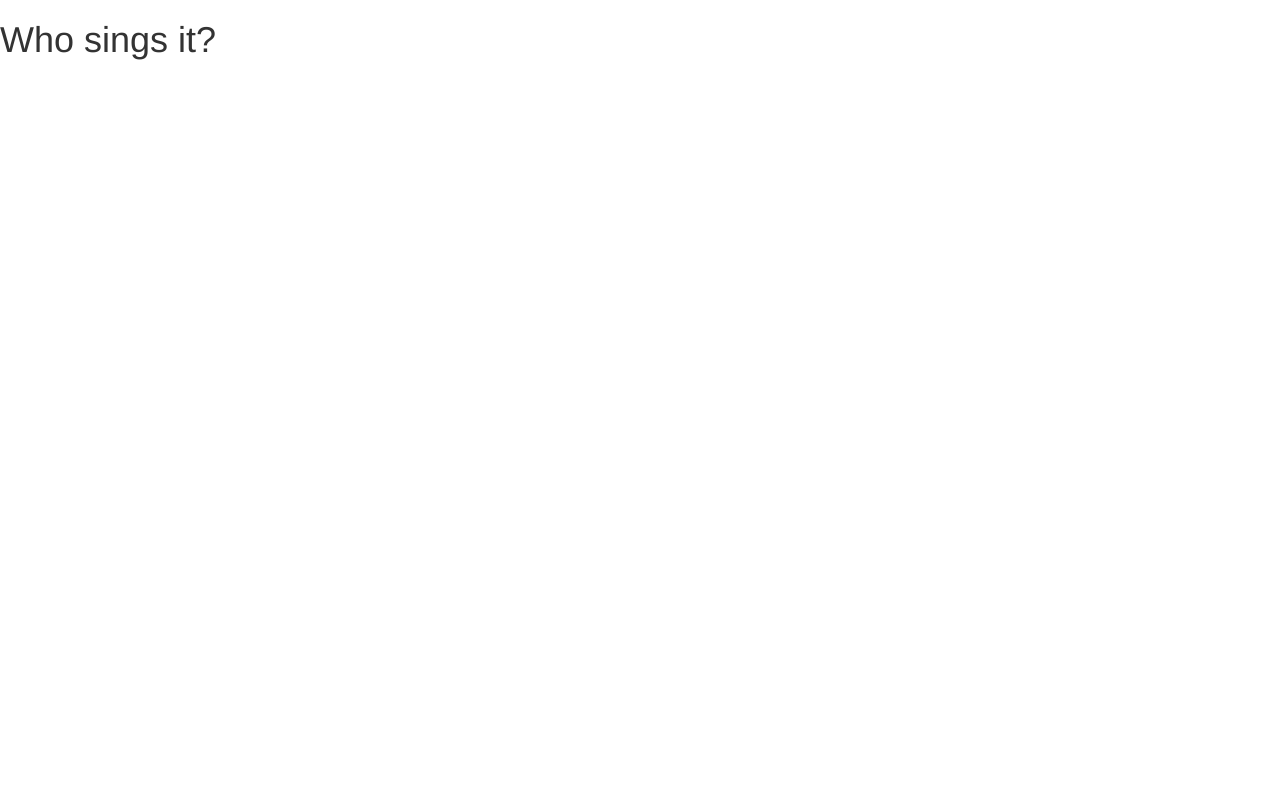
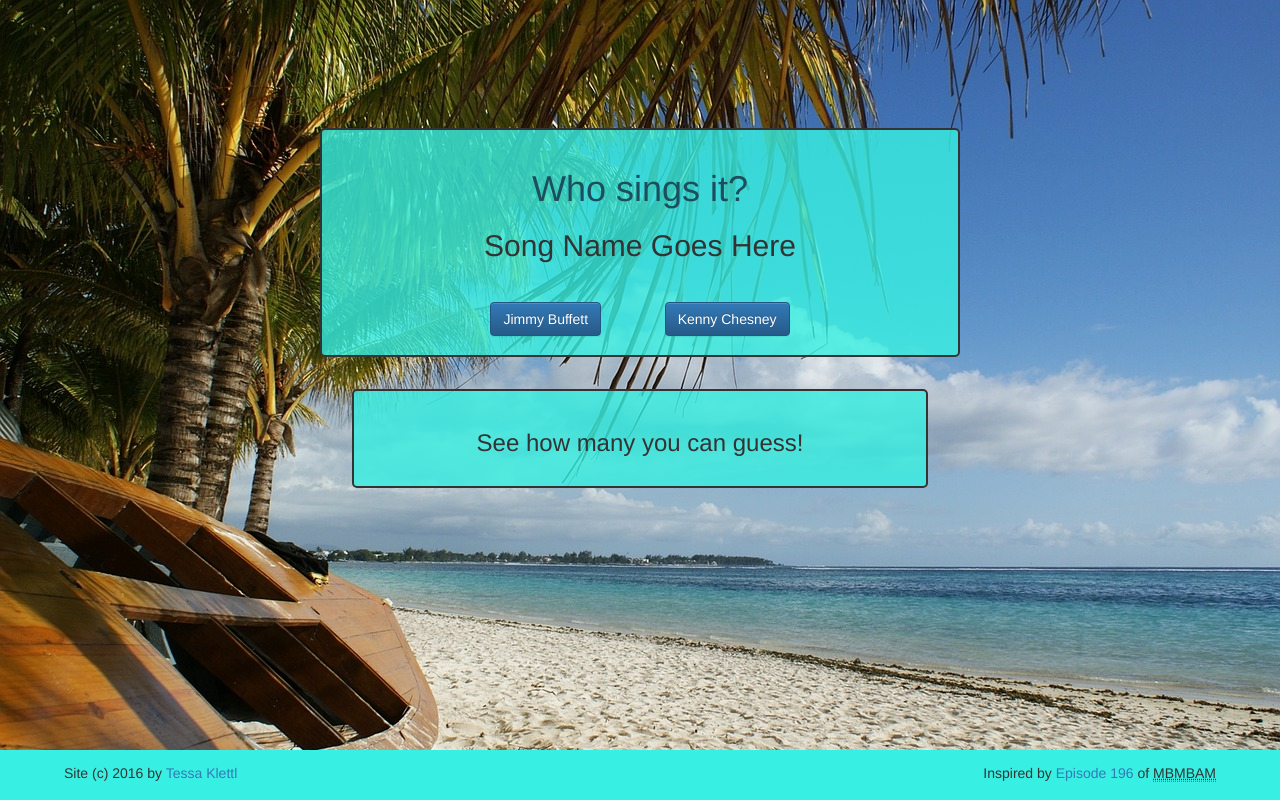
Before and after one commit to narsi1ion/jimmy-or-kenny, a plain HTML site: page index.html in a window 1280 px wide. Drawn offline with nearby package versions, Linux system fonts and the light colour scheme.

Commit message:
Markup and styles pretty much finished.

```diff
--- a/index.html
+++ b/index.html
@@ -7,22 +7,52 @@
     <meta name="viewport" content="width=device-width, initial-scale=1">
     <meta name="description" content="Kenny Chesney and Jimmy Buffett song title quiz">
     <meta name="author" content="Tessa Klettl">
+
 	<!-- Latest compiled and minified CSS -->
 	<link rel="stylesheet" href="https://maxcdn.bootstrapcdn.com/bootstrap/3.3.6/css/bootstrap.min.css" integrity="sha384-1q8mTJOASx8j1Au+a5WDVnPi2lkFfwwEAa8hDDdjZlpLegxhjVME1fgjWPGmkzs7" crossorigin="anonymous">
 	<!-- Optional theme -->
 	<link rel="stylesheet" href="https://maxcdn.bootstrapcdn.com/bootstrap/3.3.6/css/bootstrap-theme.min.css" integrity="sha384-fLW2N01lMqjakBkx3l/M9EahuwpSfeNvV63J5ezn3uZzapT0u7EYsXMjQV+0En5r" crossorigin="anonymous">
-	<!-- my stylings -->
+	<!-- my own stylesheet-->
 	<link rel="stylesheet" href="styles.css">
 </head>
 
 <body>
-	<h1>Who sings it?</h1>
 
-<!--Javascript sources-->
+	<!-- Main Container -->
+	<div id="main-container" class="container-fluid">
+		<h1>Who sings it?</h1>
+		<div id="song-name">
+			<h2>Song Name Goes Here</h2>
+		</div>
+		<div id = "pick-one">
+			<button type="button" class="btn btn-primary btn-large">Jimmy Buffett</button>
+			<button type="button" class="btn btn-primary btn-large">Kenny Chesney</button>
+		</div>
+	</div>
+
+	<!-- Guess counter container -->
+	<div id="guess-counter" class="container-fluid">
+	<h3>See how many you can guess!</h3>
+	</div>
+
+
+	<!-- Footer -->
+	<div class = "navbar navbar-fixed-bottom">
+		<div class = "container">
+			<span class = "site-info">
+				Site (c) 2016 by <a href="www.tessaklettl.com" title="Come visit my site!">Tessa Klettl</a>
+			</span>
+			<span class = "MBMBAM">
+				Inspired by <a href="http://www.maximumfun.org/my-brother-my-brother-and-me/my-brother-my-brother-and-me-196-old-rotten-boat" title="Link to Episode">Episode 196</a> of <abbr title="My Brother My Brother And Me, a hilarious podcast you should listen to.">MBMBAM</abbr>
+			</span>
+		</div>
+	</div>
+
+	<!--Javascript sources-->
     <script src="https://ajax.googleapis.com/ajax/libs/jquery/1.11.3/jquery.min.js"></script>
     <script src="https://maxcdn.bootstrapcdn.com/bootstrap/3.3.6/js/bootstrap.min.js" integrity="sha384-0mSbJDEHialfmuBBQP6A4Qrprq5OVfW37PRR3j5ELqxss1yVqOtnepnHVP9aJ7xS" crossorigin="anonymous"></script>
     <script src="scripts.js"></script>
+
 </body>
 
-
 </html>
--- a/styles.css
+++ b/styles.css
@@ -0,0 +1,47 @@
+body {
+  padding-left: 25%;
+  padding-right: 25%;
+  padding-top: 10%;
+  padding-bottom: 10%;
+  background: url("background-pic.jpg");
+  background-repeat:no-repeat;
+  background-size: cover;
+  text-align: center;
+}
+
+h1 {
+  color: #1D4E5E;
+}
+
+button {
+  margin: 5%;
+}
+
+.container-fluid{
+  background-color: rgba(55,240,227,0.8);
+  padding: 3%;
+  border-radius: 5px;
+  border-style: solid;
+  border-width: 2px;
+}
+
+#guess-counter {
+  margin: 5%;
+}
+
+.navbar {
+  background-color: rgb(55,240,227);
+  text-color: #1D4E5E;
+}
+
+.site-info{
+  position: absolute;
+  left: 5%;
+  top: 25%;
+}
+
+.MBMBAM{
+  position: absolute;
+  right: 5%;
+  top: 25%;
+}
```
Also changed, not shown: background-pic.jpg (added).
